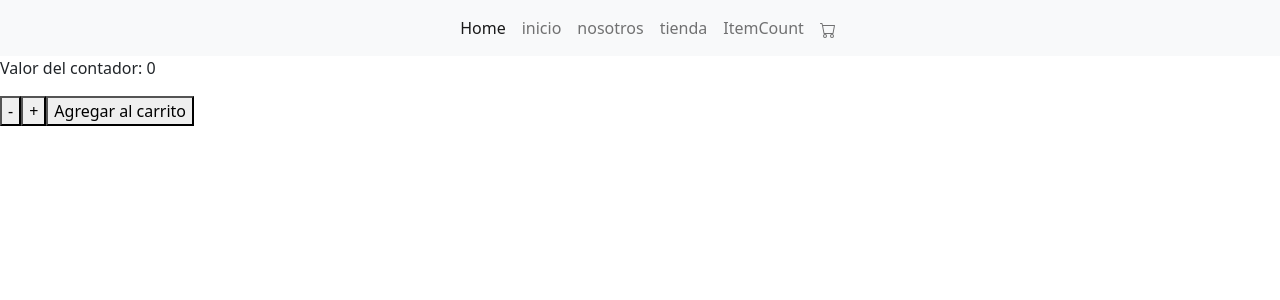
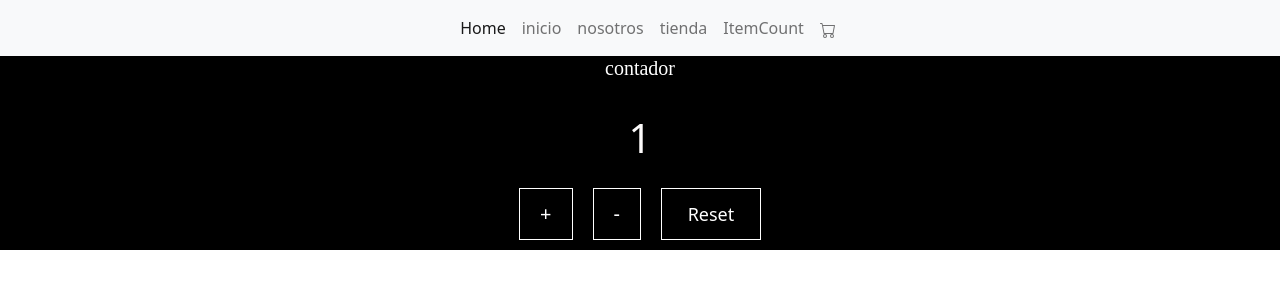
Before and after one commit to Lautaromartinucci/CursoReactJS, a React (Create React App) app in the folder my-app/: page /ItemCount in a window 1280 px wide. Shown: the top 300 px of the page. Built offline with nearby package versions, Linux system fonts and the light colour scheme.

Commit message:
Contador

```diff
--- a/my-app/src/App.css
+++ b/my-app/src/App.css
@@ -36,3 +36,65 @@
     transform: rotate(360deg);
   }
 }
+
+.counter {
+    width: 100%;
+    display: flex;
+    align-items: center;
+    flex-direction: column;
+    text-align: center;
+    row-gap: 20px;
+    background-color: black;
+    padding-bottom: 10px;
+}
+
+.counter h1 {
+    color: rgb(255, 255, 255);
+    font-size: 20px;
+    font-family: bold;
+}
+
+.counter__output {
+    font-size: 40px;
+    color: rgb(252, 250, 250);
+}
+
+.btn__container {
+    display: flex;
+    justify-content: center;
+    flex-direction: row;
+    column-gap: 20px;
+}
+
+.control__btn {
+    font-size: 20px;
+    padding: 10px 20px;
+    background-color: transparent;
+    color: rgb(254, 254, 255);
+    border: 1px solid rgb(255, 255, 255);
+    cursor: pointer;
+    transition: 0.2s ease-in-out;
+}
+
+.control__btn:hover {
+    background-color: rgb(255, 255, 255);
+    color: rgb(0, 0, 0);
+    border: 1px solid rgb(255, 255, 255);
+}
+
+.reset {
+    width: 100px;
+    font-size: 18px;
+    padding: 10px 20px;
+    background-color: transparent;
+    color: rgb(255, 255, 255);
+    border: 1px solid rgb(255, 255, 255);
+    cursor: pointer;
+    transition: 0.2s ease-in-out;
+}
+
+.reset:hover {
+    background-color: rgb(255, 255, 255);
+    color: rgb(0, 0, 0);
+    border: 1px solid rgb(255, 255, 255);
+}
--- a/my-app/src/components/navegacion/navbar.js
+++ b/my-app/src/components/navegacion/navbar.js
@@ -33,7 +33,7 @@ const navbar = () => {
                         <li className="nav-item">
                             <Link className="nav-link" to='/ItemListContainer'>
                                 <div>
-                                    <svg xmlns="http://www.w3.org/2000/svg" width="16" height="16" fill="currentColor" class="bi bi-cart" viewBox="0 0 16 16">
+                                    <svg xmlns="http://www.w3.org/2000/svg" width="16" height="16" fill="currentColor" className="bi bi-cart" viewBox="0 0 16 16">
                                         <path d="M0 1.5A.5.5 0 0 1 .5 1H2a.5.5 0 0 1 .485.379L2.89 3H14.5a.5.5 0 0 1 .491.592l-1.5 8A.5.5 0 0 1 13 12H4a.5.5 0 0 1-.491-.408L2.01 3.607 1.61 2H.5a.5.5 0 0 1-.5-.5zM3.102 4l1.313 7h8.17l1.313-7H3.102zM5 12a2 2 0 1 0 0 4 2 2 0 0 0 0-4zm7 0a2 2 0 1 0 0 4 2 2 0 0 0 0-4zm-7 1a1 1 0 1 1 0 2 1 1 0 0 1 0-2zm7 0a1 1 0 1 1 0 2 1 1 0 0 1 0-2z"/>
                                     </svg>
                                 </div>
--- a/my-app/src/components/paginas/ItemCount.js
+++ b/my-app/src/components/paginas/ItemCount.js
@@ -1,17 +1,35 @@
 import React,{useState} from 'react'
 
-const ItemCount = (ItemCount) => {
+const ItemCount = () => {
+  const [counter, setCounter, ] = useState(1);
 
-    const [contador, setContador] = useState(0);
+  const increase = () => {
+    if (counter < 5) {
+    setCounter(count => count + 1);
+    }
+  };
 
-    return <div>
-        <p>Valor del contador: {contador}</p>
-        <button onClick={() => {setContador( contador - 1)}}>-</button>
-        <button onClick={() => {setContador( contador + 1)}}>+</button>
-        <button>Agregar al carrito</button>
+  const decrease = () => {
+    if (counter > 1) {
+      setCounter(count => count - 1);
+    }
+  };
+
+  const reset = () =>{
+    setCounter(1)
+  }
+
+  return (
+    <div className="counter">
+      <h1>contador</h1>
+      <span className="counter__output">{counter}</span>
+      <div className="btn__container">
+        <button className="control__btn" onClick={increase}>+</button>
+        <button className="control__btn" onClick={decrease}>-</button>
+        <button className="reset" onClick={reset}>Reset</button>
+      </div>
     </div>
-
-
+  );
 }
 
 export default ItemCount
```
